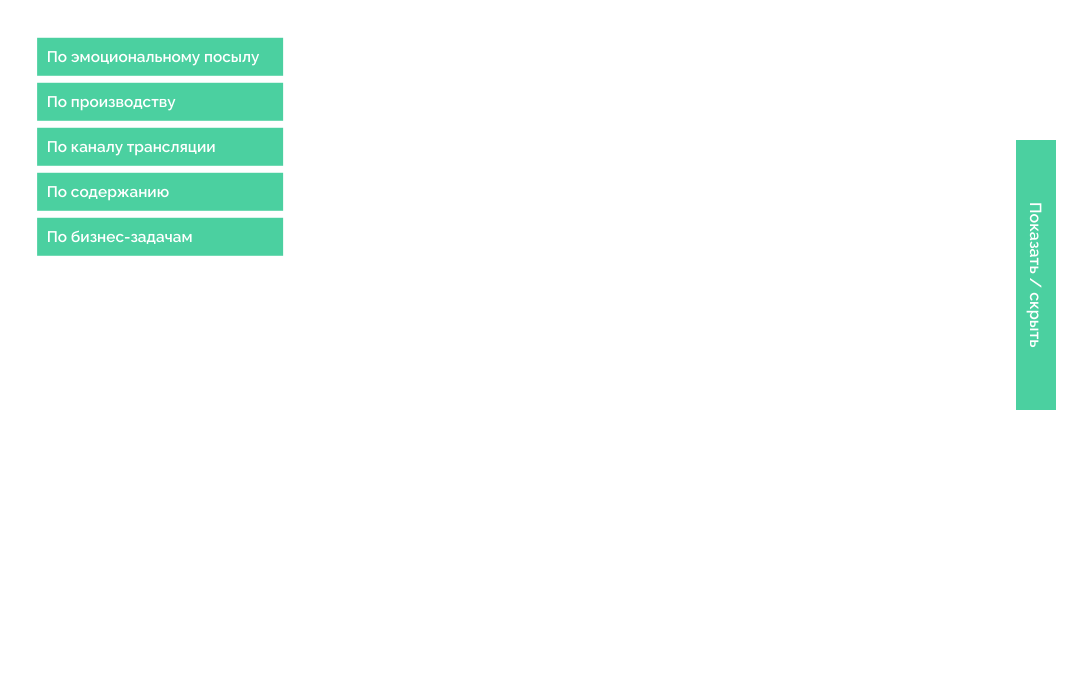
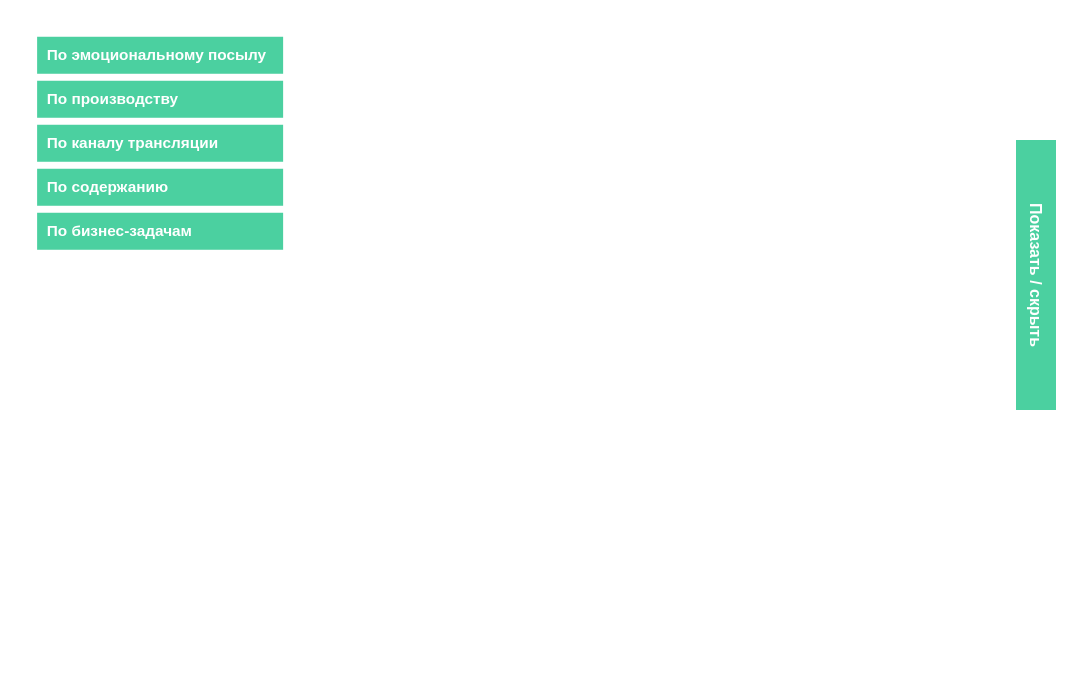
Before and after one commit to solarlime/mindmap-video-types, a website built with webpack: page src/index.html in a window 1280 px wide. Shown: the part 125-800 px from the top of the page, without its empty margins (96-1183 px from the left). Built offline with nearby package versions, Linux system fonts and the light colour scheme.

Commit message:
Changed Raleway to Lato

```diff
--- a/src/style.css
+++ b/src/style.css
@@ -1,4 +1,4 @@
-@import url('https://fonts.googleapis.com/css2?family=Raleway:wght@400;600&display=swap');
+@import url('https://fonts.googleapis.com/css2?family=Lato:wght@400;700&display=swap');
 
 html {
     scrollbar-width: none;
@@ -42,7 +42,7 @@ body {
 
 a, a:visited, a:active {
     color: #4bd0a0;
-    font-weight: 600;
+    font-weight: 700;
 }
 
 p {
@@ -108,7 +108,7 @@ li:before {
     max-width: 400px;
     background-color: #4bd0a0;
     color: white;
-    font-weight: 600;
+    font-weight: 700;
     margin-left: 0;
 }
 
@@ -164,7 +164,7 @@ li:before {
     color: white;
     padding: 10px;
     box-sizing: border-box;
-    font-weight: 600;
+    font-weight: 700;
     writing-mode: vertical-lr;
     text-align: center;
     cursor: pointer;
```
